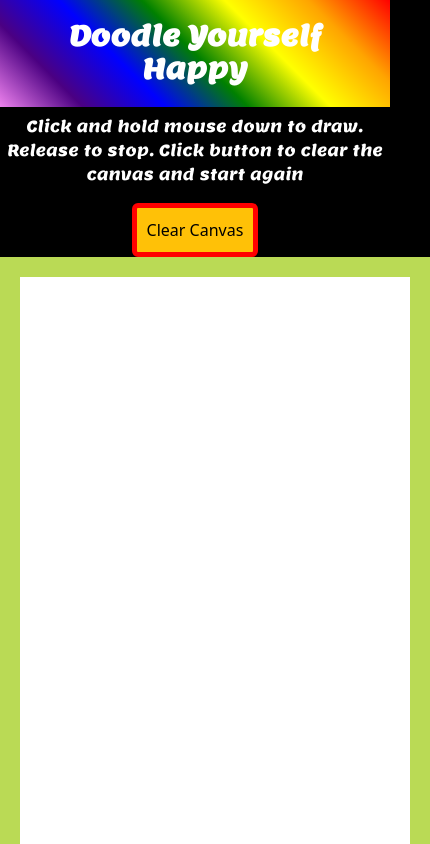
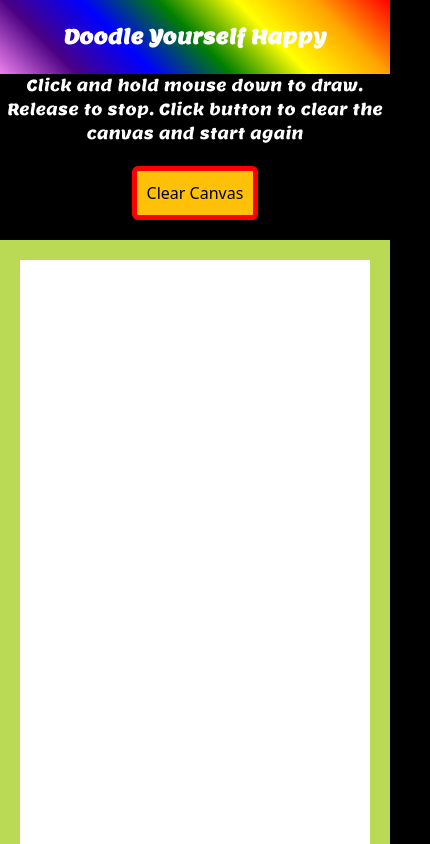
Before and after one commit to AlanaBF/art-app, a plain HTML site: page index.html in a window 390 px wide. Shown: the top 844 px of the page, 430 px wide, since content can reach past the window. Drawn offline with nearby package versions, Linux system fonts and the light colour scheme.

Commit message:
sizing of canvas responsive

```diff
--- a/index.html
+++ b/index.html
@@ -25,12 +25,20 @@
     ></script>
   </head>
   <body>
-    <h1>Doodle Yourself Happy</h1>
-    <p>Click and hold mouse down to draw. Release to stop. Click button to clear the canvas and start again</p>
-    <button class="btn btn-warning" id="clearButton">Clear Canvas</button>
+    <nav class="navbar bg-body-tertiary">
+      <div class="container-fluid">
+        <span class="navbar-brand mb-0 h1">Doodle Yourself Happy</span>
+      </div>
+    </nav>
+    <p>
+      Click and hold mouse down to draw. Release to stop. Click button to clear
+      the canvas and start again
+    </p>
+    <button type="button" class="btn btn-warning" id="clearButton">
+      Clear Canvas
+    </button>
     <canvas id="draw" width="400" height="400"></canvas>
 
     <script src="./script.js"></script>
-    <script src="path/to/html2pdf.bundle.js"></script>
   </body>
 </html>
--- a/script.js
+++ b/script.js
@@ -51,13 +51,10 @@ canvas.addEventListener("mousemove", draw);
 canvas.addEventListener("mouseup", () => (isDrawing = false));
 canvas.addEventListener("mouseout", () => (isDrawing = false));
 
-
-
 function clearCanvas() {
   ctx.clearRect(0, 0, canvas.width, canvas.height);
 }
 
-
 // Add an event listener to the clear button
 const clearButton = document.getElementById("clearButton");
 clearButton.addEventListener("click", clearCanvas);
--- a/styles.css
+++ b/styles.css
@@ -4,34 +4,47 @@ body {
   background-color: black !important;
 }
 
-h1 {
+p {
+  color: white;
+  font-family: "lemon";
   text-align: center;
-  padding: 20px !important;
-  font-family: 'lemon' !important;
-  color: white !important;
-  font-weight: bold !important;
-  background: linear-gradient(45deg, violet, indigo, blue, green, yellow, orange, red) !important;
 }
 
-p {
-  color: white;
-  font-family: 'lemon';
-  text-align: center;
-}
-.btn {
-  display: flex !important;
- margin: auto !important;
- padding: 10px !important;
- border: solid 5px red !important;
-}
-
-#draw {
+canvas {
+  max-width: 100%;
+  margin: 0;
   display: flex;
-  border: 20px solid #BADA55;
-  margin: auto;
+  border: 20px solid #bada55;
   background-color: white;
 }
 
-#settingsPopup {
-  display: none;
+.navbar {
+  margin: 0;
+  padding: 20px !important;
+  width: 100%;
+  background: linear-gradient(
+    45deg,
+    violet,
+    indigo,
+    blue,
+    green,
+    yellow,
+    orange,
+    red
+  ) !important;
 }
+
+.navbar-brand {
+  margin: auto !important;
+  font-family: "lemon" !important;
+  color: white !important;
+  font-weight: bold !important;
+  text-align: center !important;
+}
+
+.btn {
+  display: flex !important;
+  margin: 20px auto !important;
+  padding: 10px !important;
+  border: solid 5px red !important;
+}
```
